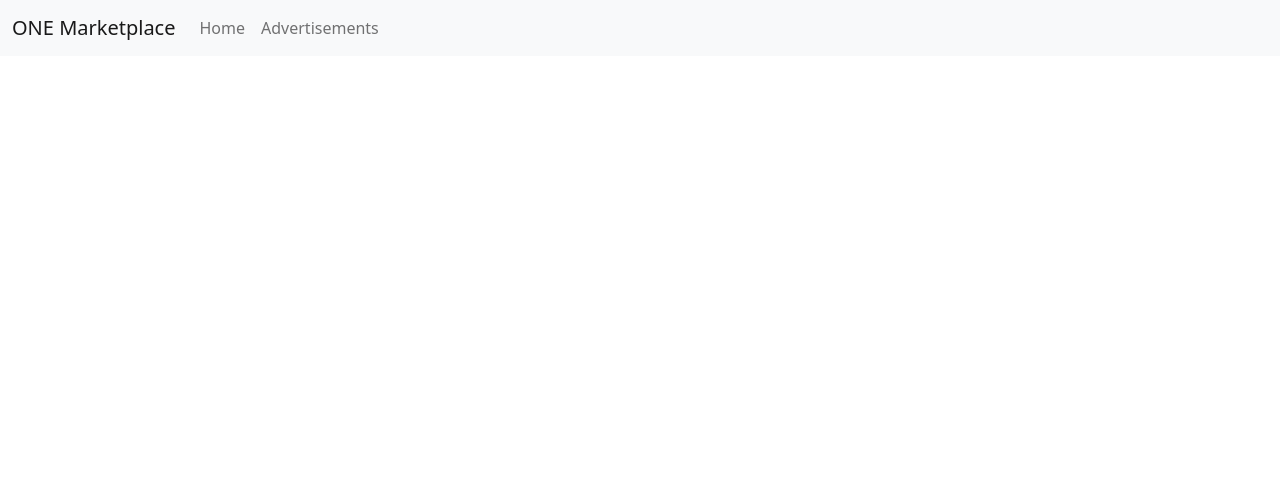
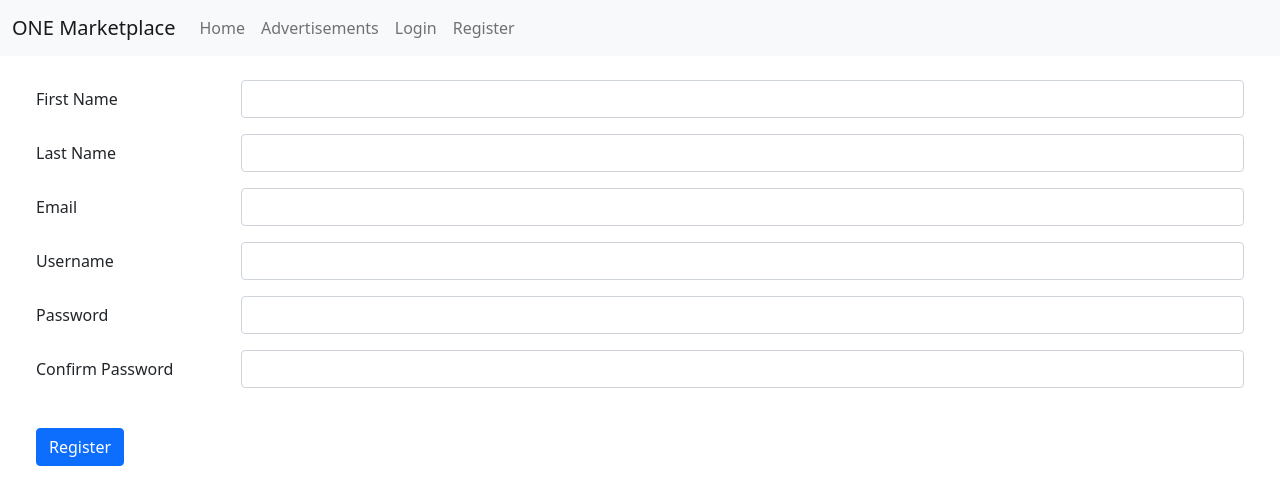
Before and after one commit to sonroyaalmerol/one-marketplace-frontend, an Angular app: page /register in a window 1280 px wide. Before the commit this address led to /. Shown: the top 504 px of the page. Built offline with nearby package versions, Linux system fonts and the light colour scheme.

Commit message:
add login and registration feature

```diff
--- a/src/app/app.component.html
+++ b/src/app/app.component.html
@@ -25,9 +25,16 @@
             <li class="nav-item">
               <a class="nav-link" routerLink="advertisements">Advertisements</a>
             </li>
+            <li class="nav-item">
+              <a class="nav-link" routerLink="login">Login</a>
+            </li>
+            <li class="nav-item">
+              <a class="nav-link" routerLink="register">Register</a>
+            </li>
           </ul>
         </div>
       </div>
+
     </nav>
     <div class="container-fluid">
       <router-outlet></router-outlet>
--- a/src/app/app.module.ts
+++ b/src/app/app.module.ts
@@ -1,8 +1,9 @@
 import { NgModule } from '@angular/core';
 import { BrowserModule } from '@angular/platform-browser';
 import { RouterModule } from '@angular/router';
-import { HttpClientModule } from '@angular/common/http';
+import { HttpClientModule, HTTP_INTERCEPTORS } from '@angular/common/http';
 
+import { AuthInterceptor } from './interceptors/auth.interceptor';
 
 import { AppComponent } from './app.component';
 import { AdvertisementListComponent } from './advertisement-list/advertisement-list.component';
@@ -10,6 +11,8 @@ import { AdvertisementNewComponent } from './advertisement-new/advertisement-new
 import { HomeComponent } from './home/home.component';
 import { FormsModule } from '@angular/forms';
 import { AdvertisementEditComponent } from './advertisement-edit/advertisement-edit.component';
+import { LoginComponent } from './login/login.component';
+import { RegisterComponent } from './register/register.component';
 
 @NgModule({
   declarations: [
@@ -17,7 +20,9 @@ import { AdvertisementEditComponent } from './advertisement-edit/advertisement-e
     AdvertisementListComponent,
     AdvertisementNewComponent,
     HomeComponent,
-    AdvertisementEditComponent
+    AdvertisementEditComponent,
+    LoginComponent,
+    RegisterComponent
   ],
   imports: [
     BrowserModule,
@@ -28,9 +33,17 @@ import { AdvertisementEditComponent } from './advertisement-edit/advertisement-e
       {path: 'advertisements', component: AdvertisementListComponent},
       {path: 'advertisements/new', component: AdvertisementNewComponent},
       {path: 'advertisements/:id', component: AdvertisementEditComponent},
+      {path: 'login', component: LoginComponent},
+      {path: 'register', component: RegisterComponent}
     ]),
   ],
-  providers: [],
+  providers: [
+    {
+      provide: HTTP_INTERCEPTORS,
+      useClass: AuthInterceptor,
+      multi: true
+    }
+  ],
   bootstrap: [AppComponent]
 })
 export class AppModule { }
--- /dev/null
+++ b/src/app/interceptors/auth.interceptor.ts
@@ -0,0 +1,17 @@
+import { Injectable } from "@angular/core";
+import { HttpInterceptor, HttpRequest, HttpHandler } from "@angular/common/http";
+import { AuthService } from "../services/auth.service";
+
+@Injectable()
+export class AuthInterceptor implements HttpInterceptor {
+    constructor(private authService: AuthService) { }
+    intercept(req: HttpRequest<any>, next: HttpHandler) {
+        const authToken = this.authService.getToken();
+        req = req.clone({
+            setHeaders: {
+                Authorization: "Bearer " + authToken
+            }
+        });
+        return next.handle(req);
+    }
+}
--- /dev/null
+++ b/src/app/login/login.component.html
@@ -0,0 +1,15 @@
+<div class="submit-form m-4">
+  <div class="mb-3 row">
+    <label for="login-username" class="col-sm-2 col-form-label">Username</label>
+    <div class="col-sm-10">
+      <input type="text" class="form-control" id="login-username" [(ngModel)]="login.username" />
+    </div>
+  </div>
+  <div class="mb-3 row">
+    <label for="login-password" class="col-sm-2 col-form-label">Password</label>
+    <div class="col-sm-10">
+      <input type="password" class="form-control" id="login-password" [(ngModel)]="login.password" />
+    </div>
+  </div>
+  <button *ngIf="!submitting" type="button" class="btn btn-primary my-4" (click)="loginAuth()">Login</button>
+</div>
--- /dev/null
+++ b/src/app/login/login.component.ts
@@ -0,0 +1,45 @@
+import { Component, OnInit } from '@angular/core';
+import { Router } from '@angular/router';
+import { AuthService } from '../services/auth.service';
+
+@Component({
+  selector: 'app-login',
+  templateUrl: './login.component.html',
+  styleUrls: ['./login.component.css']
+})
+export class LoginComponent implements OnInit {
+  login = {
+    username: '',
+    password: ''
+  };
+
+  submitting = false;
+
+  constructor(
+    private authService: AuthService,
+    private router: Router
+  ) { }
+
+  ngOnInit(): void {
+  }
+
+  loginAuth(): void {
+    this.submitting = true;
+
+    this.authService.login(this.login)
+      .subscribe({
+        next: (res) => {
+          console.log(res);
+          this.submitting = false;
+          window.alert("Successfully logged in!");
+          this.router.navigate(['/']);
+        },
+        error: (e) => {
+          console.error(e)
+          window.alert(e.message);
+          this.submitting = false;
+        }
+      });
+  }
+
+}
--- a/src/app/models/user.model.ts
+++ b/src/app/models/user.model.ts
@@ -5,4 +5,5 @@ export class User {
   email?: string;
   username?: string;
   password?: string;
+  admin?: boolean;
 }
--- /dev/null
+++ b/src/app/register/register.component.html
@@ -0,0 +1,39 @@
+<div class="submit-form m-4">
+  <div class="mb-3 row">
+    <label for="register-firstname" class="col-sm-2 col-form-label">First Name</label>
+    <div class="col-sm-10">
+      <input type="text" class="form-control" id="register-firstname" [(ngModel)]="register.firstName" />
+    </div>
+  </div>
+  <div class="mb-3 row">
+    <label for="register-lastname" class="col-sm-2 col-form-label">Last Name</label>
+    <div class="col-sm-10">
+      <input type="text" class="form-control" id="register-lastname" [(ngModel)]="register.lastName" />
+    </div>
+  </div>
+  <div class="mb-3 row">
+    <label for="register-email" class="col-sm-2 col-form-label">Email</label>
+    <div class="col-sm-10">
+      <input type="email" class="form-control" id="register-email" [(ngModel)]="register.email" />
+    </div>
+  </div>
+  <div class="mb-3 row">
+    <label for="register-username" class="col-sm-2 col-form-label">Username</label>
+    <div class="col-sm-10">
+      <input type="text" class="form-control" id="register-username" [(ngModel)]="register.username" />
+    </div>
+  </div>
+  <div class="mb-3 row">
+    <label for="register-password" class="col-sm-2 col-form-label">Password</label>
+    <div class="col-sm-10">
+      <input type="password" class="form-control" id="register-password" [(ngModel)]="register.password" />
+    </div>
+  </div>
+  <div class="mb-3 row">
+    <label for="register-confirmpassword" class="col-sm-2 col-form-label">Confirm Password</label>
+    <div class="col-sm-10">
+      <input type="password" class="form-control" id="register-confirmpassword" [(ngModel)]="register.confirmPassword" />
+    </div>
+  </div>
+  <button *ngIf="!submitting" type="button" class="btn btn-primary my-4" (click)="registerAuth()">Register</button>
+</div>
--- /dev/null
+++ b/src/app/register/register.component.ts
@@ -0,0 +1,57 @@
+import { Component, OnInit } from '@angular/core';
+import { Router } from '@angular/router';
+import { AuthService } from '../services/auth.service';
+
+@Component({
+  selector: 'app-register',
+  templateUrl: './register.component.html',
+  styleUrls: ['./register.component.css']
+})
+export class RegisterComponent implements OnInit {
+  register = {
+    firstName: '',
+    lastName: '',
+    email: '',
+    username: '',
+    password: '',
+    confirmPassword: ''
+  };
+
+  submitting = false;
+
+  constructor(
+    private authService: AuthService,
+    private router: Router
+  ) { }
+
+  ngOnInit(): void {
+  }
+
+  registerAuth(): void {
+    this.submitting = true;
+
+    const toSubmit: {
+      firstName: string,
+      lastName: string,
+      email: string,
+      username: string,
+      password: string,
+      confirmPassword?: string
+    } = { ...this.register };
+
+    delete toSubmit.confirmPassword;
+
+    if (toSubmit.password === this.register.confirmPassword) {
+      this.authService.register(toSubmit).subscribe((res: any) => {
+        if (res.success) {
+          this.router.navigate(['/login']);
+        } else {
+          window.alert(res.message);
+        }
+      });
+    }
+
+    this.submitting = false;
+  }
+
+}
--- /dev/null
+++ b/src/app/services/auth.service.ts
@@ -0,0 +1,87 @@
+import { Injectable } from '@angular/core';
+import { User } from '../models/user.model';
+import { environment } from '../../environments/environment';
+import { Observable, Subscription, throwError } from 'rxjs';
+import { catchError, map } from 'rxjs/operators';
+import {
+  HttpClient,
+  HttpHeaders,
+  HttpErrorResponse,
+} from '@angular/common/http';
+import { Router } from '@angular/router';
+
+const baseUrl = `${environment.apiBaseUrl}/users`;
+
+@Injectable({
+  providedIn: 'root',
+})
+export class AuthService {
+  headers = new HttpHeaders().set('Content-Type', 'application/json');
+  currentUser = {};
+  constructor(private http: HttpClient, public router: Router) {}
+  // Sign-up
+  register(user: User): Observable<any> {
+    let api = `${baseUrl}/register`;
+    return this.http.post(api, user).pipe(catchError(this.handleError));
+  }
+  // Sign-in
+  login(user: User): Observable<any> {
+    const ret = this.http
+      .post<any>(`${baseUrl}/signin`, user)
+      .pipe(catchError(this.handleError));
+
+    ret.subscribe((res: any) => {
+      localStorage.setItem('access_token', res.token);
+      this.getSelfProfile().subscribe((res) => {
+        this.currentUser = res;
+        this.router.navigateByUrl('/')
+      });
+    });
+
+    return ret
+  }
+  getToken() {
+    return localStorage.getItem('access_token');
+  }
+  get isLoggedIn(): boolean {
+    let authToken = localStorage.getItem('access_token');
+    return authToken !== null ? true : false;
+  }
+  doLogout() {
+    let removeToken = localStorage.removeItem('access_token');
+    if (removeToken == null) {
+      this.router.navigateByUrl('/login')
+    }
+  }
+  getSelfProfile(): Observable<any> {
+    let api = `${baseUrl}/self`;
+    return this.http.get(api, { headers: this.headers }).pipe(
+      map((res) => {
+        return res || {};
+      }),
+      catchError(this.handleError)
+    );
+  }
+  // User profile
+  getUserProfile(id: any): Observable<any> {
+    let api = `${baseUrl}/${id}`;
+    return this.http.get(api, { headers: this.headers }).pipe(
+      map((res) => {
+        return res || {};
+      }),
+      catchError(this.handleError)
+    );
+  }
+  // Error
+  handleError(error: HttpErrorResponse) {
+    let msg = '';
+    if (error.error instanceof ErrorEvent) {
+      // client-side error
+      msg = error.error.message;
+    } else {
+      // server-side error
+      msg = `Error Code: ${error.status}\nMessage: ${error.message}`;
+    }
+    return throwError(msg);
+  }
+}
```
Also changed, not shown: src/app/guards/auth.guard.ts (added, +23 -0 lines), src/app/login/login.component.css (added), src/app/register/register.component.css (added).
